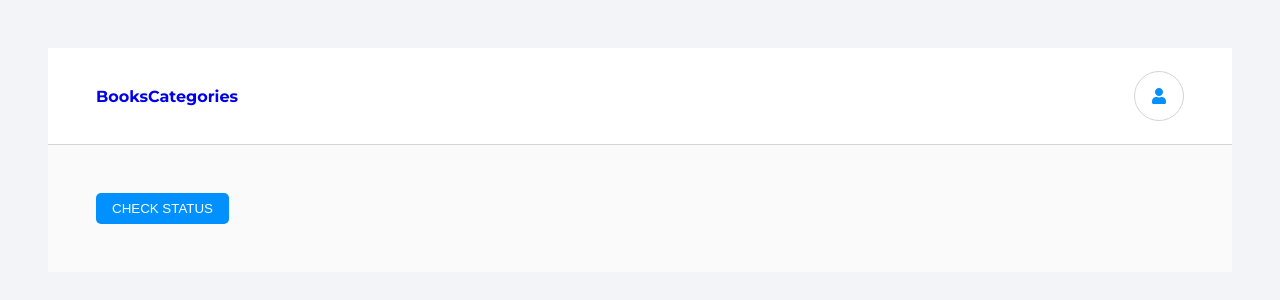
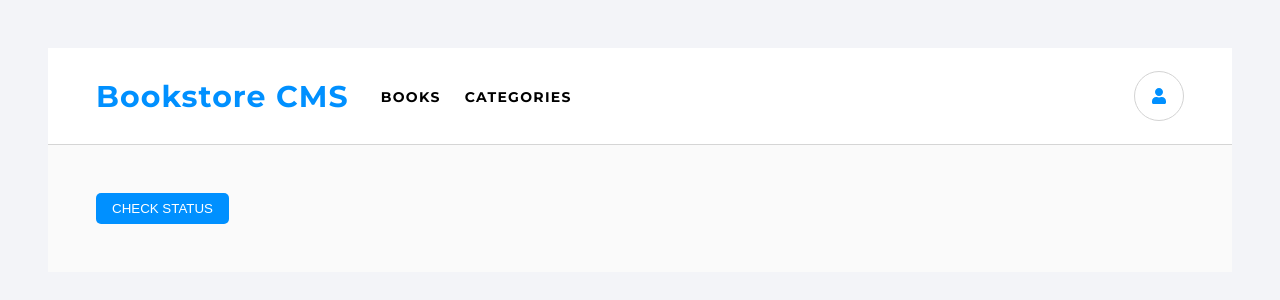
Before and after one commit to ashmalzahra/bookstore, a React (Create React App) app: page /categories in a window 1280 px wide. Shown: the top 300 px of the page. Built offline with nearby package versions, Linux system fonts and the light colour scheme.

Commit message:
Fix errors

```diff
--- a/package.json
+++ b/package.json
@@ -9,7 +9,9 @@
     "@testing-library/user-event": "^13.5.0",
     "axios": "^1.3.4",
     "react": "^18.2.0",
+    "react-circular-progressbar": "^2.1.0",
     "react-dom": "^18.2.0",
+    "react-icons": "^4.8.0",
     "react-redux": "^8.0.5",
     "react-router-dom": "^6.8.1",
     "react-scripts": "5.0.1",
--- a/src/components/Books.jsx
+++ b/src/components/Books.jsx
@@ -1,8 +1,10 @@
 /* eslint-disable react/prop-types */
 import { useDispatch } from 'react-redux';
+import { CircularProgressbar } from 'react-circular-progressbar';
 import { removeBook } from '../redux/books/booksSlice';
 import RemoveButton from './RemoveButton';
-import './Books.css'
+import 'react-circular-progressbar/dist/styles.css';
+import './Books.css';
 
 const Book = (props) => {
   const dispatch = useDispatch();
--- a/src/components/Layout.css
+++ b/src/components/Layout.css
@@ -1,4 +1,4 @@
 main {
-    padding: 3rem;
-    background: #fafafa;
-  }
+  padding: 3rem;
+  background: #fafafa;
+}
--- a/src/components/Layout.jsx
+++ b/src/components/Layout.jsx
@@ -1,12 +1,12 @@
 import { Outlet } from 'react-router-dom';
 import Navbar from './Navbar';
-import './Layout.css'
+import './Layout.css';
 
 const Layout = () => (
   <>
     <Navbar />
     <main>
-    <Outlet />
+      <Outlet />
     </main>
   </>
 );
--- a/src/components/Navbar.css
+++ b/src/components/Navbar.css
@@ -8,11 +8,19 @@
   border-bottom: 1px solid #d5d5d5;
 }
 
+.navLogo {
+  font-size: 1.875rem;
+  letter-spacing: 1.05px;
+  font-weight: bold;
+  color: #0090ff;
+  margin-right: 2rem;
+}
+
 .navLink {
   font-size: 0.875rem;
   letter-spacing: 1.3px;
-    color: grey;
   margin-right: 1.5rem;
+  color: black;
 }
 
 .navUser {
--- a/src/components/Navbar.jsx
+++ b/src/components/Navbar.jsx
@@ -1,10 +1,11 @@
 import { NavLink } from 'react-router-dom';
 import { FaUser } from 'react-icons/fa';
-import './Navbar.css'
+import './Navbar.css';
 
 const links = [
-  { path: 'books', text: 'Books' },
-  { path: 'categories', text: 'Categories' },
+  { path: 'books', text: 'Bookstore CMS', className: 'navLogo' },
+  { path: 'books', text: 'BOOKS', className: 'navLink' },
+  { path: 'categories', text: 'CATEGORIES', className: 'navLink' },
 ];
 
 const Navbar = () => (
@@ -12,7 +13,7 @@ const Navbar = () => (
     <ul>
       {links.map((link) => (
         <li key={link.text}>
-          <NavLink className="NavLink" to={link.path}>
+          <NavLink className={link.className} to={link.path}>
             {link.text}
           </NavLink>
         </li>
--- /dev/null
+++ b/src/routes/books.css
@@ -0,0 +1,4 @@
+ul {
+  padding: 0;
+  list-style: none;
+}
--- a/src/routes/books.jsx
+++ b/src/routes/books.jsx
@@ -3,6 +3,7 @@ import { useSelector, useDispatch } from 'react-redux';
 import Form from '../components/Form';
 import Book from '../components/Books';
 import { fetchBooks } from '../redux/books/booksSlice';
+import './books.css';
 
 const Books = () => {
   const dispatch = useDispatch();
@@ -34,7 +35,7 @@ const Books = () => {
   return (
     <section>
       <h1>List of books</h1>
-      <ul style={{padding: 0, listStyle: none}}>{content}</ul>
+      <ul>{content}</ul>
       <Form />
     </section>
   );
--- a/src/routes/categories.jsx
+++ b/src/routes/categories.jsx
@@ -17,5 +17,4 @@ const Categories = () => {
   return <section>{content}</section>;
 };
 
-
 export default Categories;
```
Also changed, not shown: src/components/Form.jsx (+4 -4 lines), src/components/Books.css (indentation only), src/components/Form.css (indentation only), 1 other file (tests, documents, lock files or other folders). Lines whose indentation alone changed are shown as unchanged.
